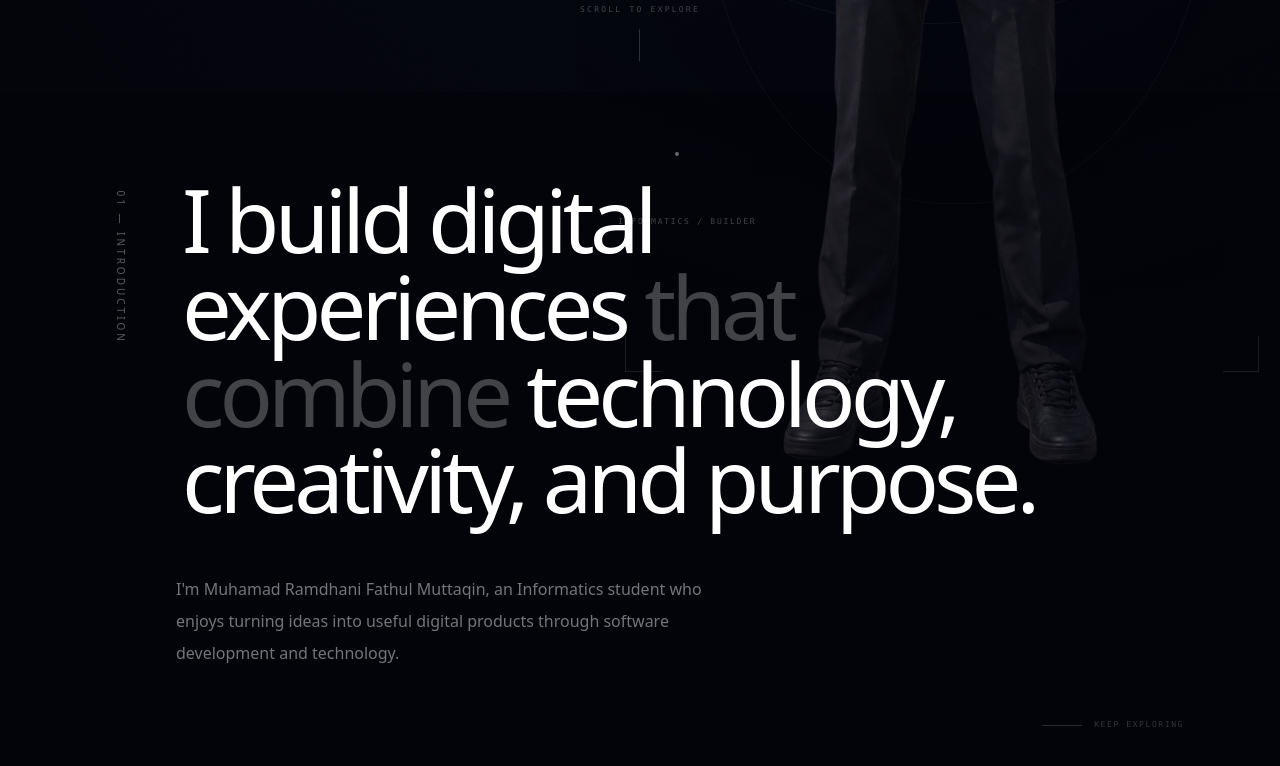
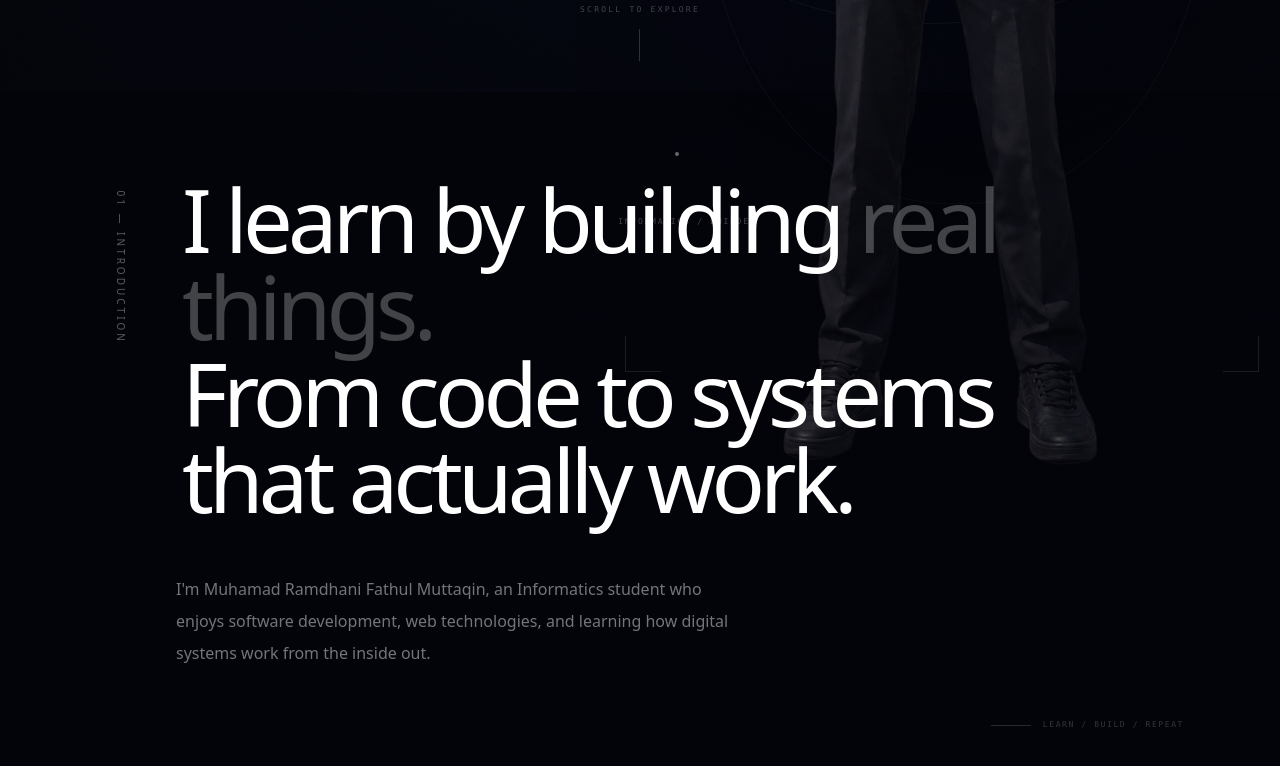
Before and after one commit to iddaann/portofolio, a Next.js app: page / in a window 1280 px wide. Shown: the part 708-1474 px from the top of the page. Built offline with nearby package versions, Linux system fonts and the light colour scheme.

Commit message:
refine portfolio copy - introduction

```diff
--- a/app/components/intro.tsx
+++ b/app/components/intro.tsx
@@ -5,12 +5,7 @@ import { motion, useScroll, useTransform } from "motion/react";
 
 export default function Intro() {
   const ref = useRef<HTMLElement>(null);
-
-  const { scrollYProgress } = useScroll({
-    target: ref,
-    offset: ["start end", "end start"],
-  });
-
+  const { scrollYProgress } = useScroll({ target: ref, offset: ["start end", "end start"] });
   const labelY = useTransform(scrollYProgress, [0, 1], [45, -45]);
   const headingY = useTransform(scrollYProgress, [0, 1], [70, -70]);
   const descY = useTransform(scrollYProgress, [0, 1], [95, -95]);
@@ -21,58 +16,31 @@ export default function Intro() {
       <div className="mx-auto w-full max-w-6xl">
         <div className="grid gap-10 md:grid-cols-[48px_1fr] md:gap-8">
           <motion.div style={{ y: labelY }} className="flex items-start md:justify-center">
-            <span className="text-[9px] uppercase tracking-[0.3em] text-white/35 [writing-mode:vertical-rl] md:text-[10px]">
-              01 — Introduction
-            </span>
+            <span className="text-[9px] uppercase tracking-[0.3em] text-white/35 [writing-mode:vertical-rl] md:text-[10px]">01 — Introduction</span>
           </motion.div>
 
           <div>
-            <motion.h2
-              style={{ y: headingY, scale: headingScale }}
-              initial={{ opacity: 0, y: 60, filter: "blur(12px)" }}
-              whileInView={{ opacity: 1, y: 0, filter: "blur(0px)" }}
-              viewport={{ once: true, amount: 0.25 }}
-              transition={{ duration: 1.05, ease: [0.22, 1, 0.36, 1] }}
-              className="max-w-4xl text-left text-[clamp(2.15rem,7vw,6rem)] font-medium leading-[0.98] tracking-[-0.055em] text-white"
-            >
-              I build digital experiences
-              <span className="text-white/25"> that combine</span>{" "}
-              technology, creativity, and purpose.
+            <motion.h2 style={{ y: headingY, scale: headingScale }} initial={{ opacity: 0, y: 60, filter: "blur(12px)" }} whileInView={{ opacity: 1, y: 0, filter: "blur(0px)" }} viewport={{ once: true, amount: 0.25 }} transition={{ duration: 1.05, ease: [0.22, 1, 0.36, 1] }} className="max-w-4xl text-left text-[clamp(2.15rem,7vw,6rem)] font-medium leading-[0.98] tracking-[-0.055em] text-white">
+              I learn by building
+              <span className="text-white/25"> real things.</span>
+              <br />
+              From code to systems that actually work.
             </motion.h2>
 
             <div className="mt-12 grid gap-8 sm:mt-16 md:grid-cols-[1fr_auto] md:items-end md:gap-12">
-              <motion.div
-                style={{ y: descY }}
-                initial={{ opacity: 0, y: 35 }}
-                whileInView={{ opacity: 1, y: 0 }}
-                viewport={{ once: true, amount: 0.25 }}
-                transition={{ duration: 0.9, delay: 0.15, ease: [0.22, 1, 0.36, 1] }}
-                className="max-w-xl"
-              >
+              <motion.div style={{ y: descY }} initial={{ opacity: 0, y: 35 }} whileInView={{ opacity: 1, y: 0 }} viewport={{ once: true, amount: 0.25 }} transition={{ duration: 0.9, delay: 0.15, ease: [0.22, 1, 0.36, 1] }} className="max-w-xl">
                 <p className="text-sm leading-7 text-white/45 sm:text-base sm:leading-8">
-                  I&apos;m Muhamad Ramdhani Fathul Muttaqin, an Informatics student who enjoys turning ideas into useful digital products through software development and technology.
+                  I&apos;m Muhamad Ramdhani Fathul Muttaqin, an Informatics student who enjoys software development, web technologies, and learning how digital systems work from the inside out.
                 </p>
               </motion.div>
 
-              <motion.div
-                initial={{ opacity: 0, x: 20 }}
-                whileInView={{ opacity: 1, x: 0 }}
-                viewport={{ once: true, amount: 0.35 }}
-                transition={{ duration: 0.8, delay: 0.3 }}
-                className="hidden items-center gap-3 font-mono text-[8px] uppercase tracking-[0.2em] text-white/20 md:flex"
-              >
+              <motion.div initial={{ opacity: 0, x: 20 }} whileInView={{ opacity: 1, x: 0 }} viewport={{ once: true, amount: 0.35 }} transition={{ duration: 0.8, delay: 0.3 }} className="hidden items-center gap-3 font-mono text-[8px] uppercase tracking-[0.2em] text-white/20 md:flex">
                 <span className="h-px w-10 bg-white/15" />
-                Keep exploring
+                Learn / Build / Repeat
               </motion.div>
             </div>
 
-            <motion.div
-              initial={{ scaleX: 0, opacity: 0 }}
-              whileInView={{ scaleX: 1, opacity: 1 }}
-              viewport={{ once: true, amount: 0.3 }}
-              transition={{ duration: 1.1, delay: 0.35, ease: [0.22, 1, 0.36, 1] }}
-              className="mt-16 h-px w-24 origin-left bg-white/20 sm:mt-20"
-            />
+            <motion.div initial={{ scaleX: 0, opacity: 0 }} whileInView={{ scaleX: 1, opacity: 1 }} viewport={{ once: true, amount: 0.3 }} transition={{ duration: 1.1, delay: 0.35, ease: [0.22, 1, 0.36, 1] }} className="mt-16 h-px w-24 origin-left bg-white/20 sm:mt-20" />
           </div>
         </div>
       </div>
```
